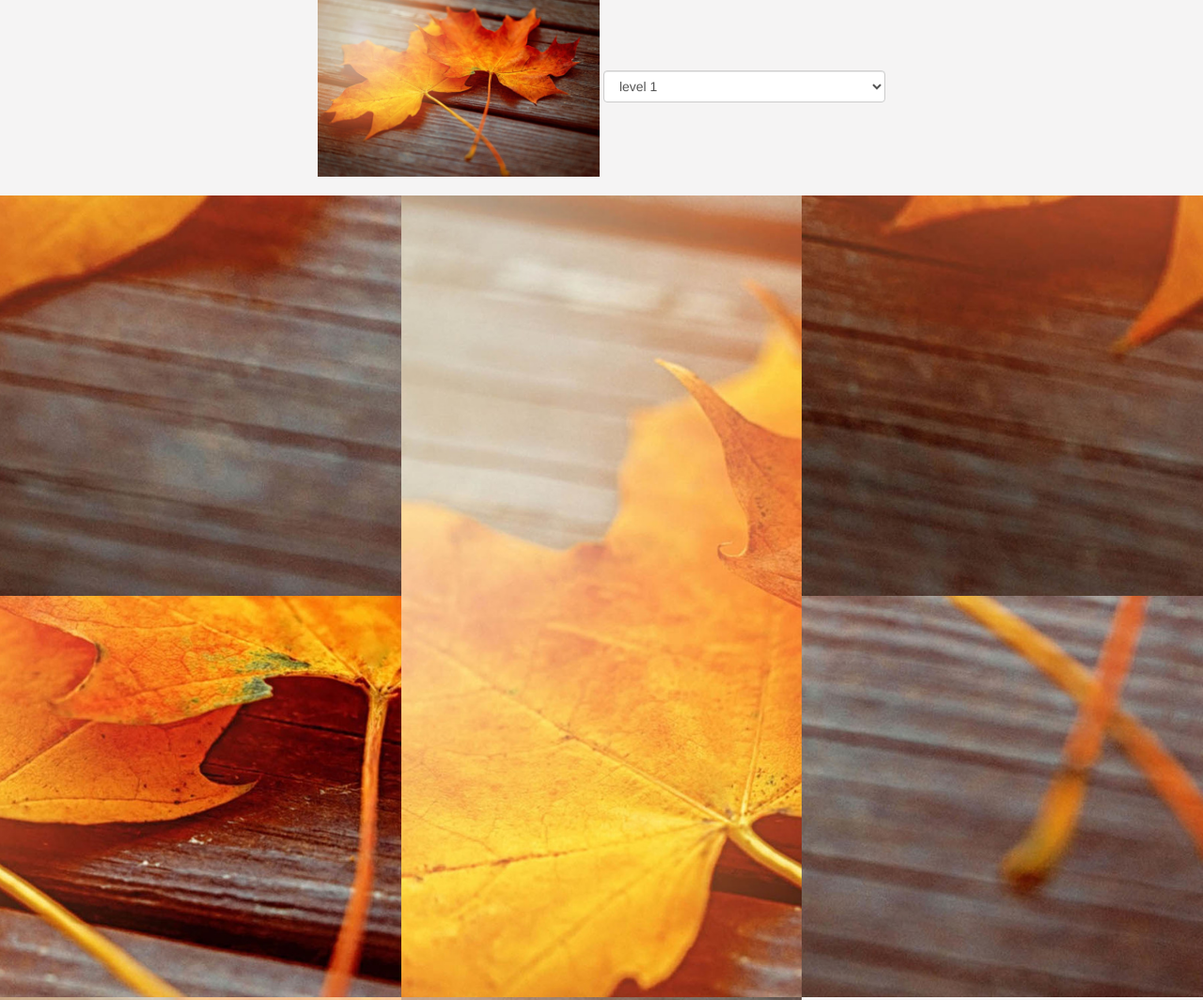
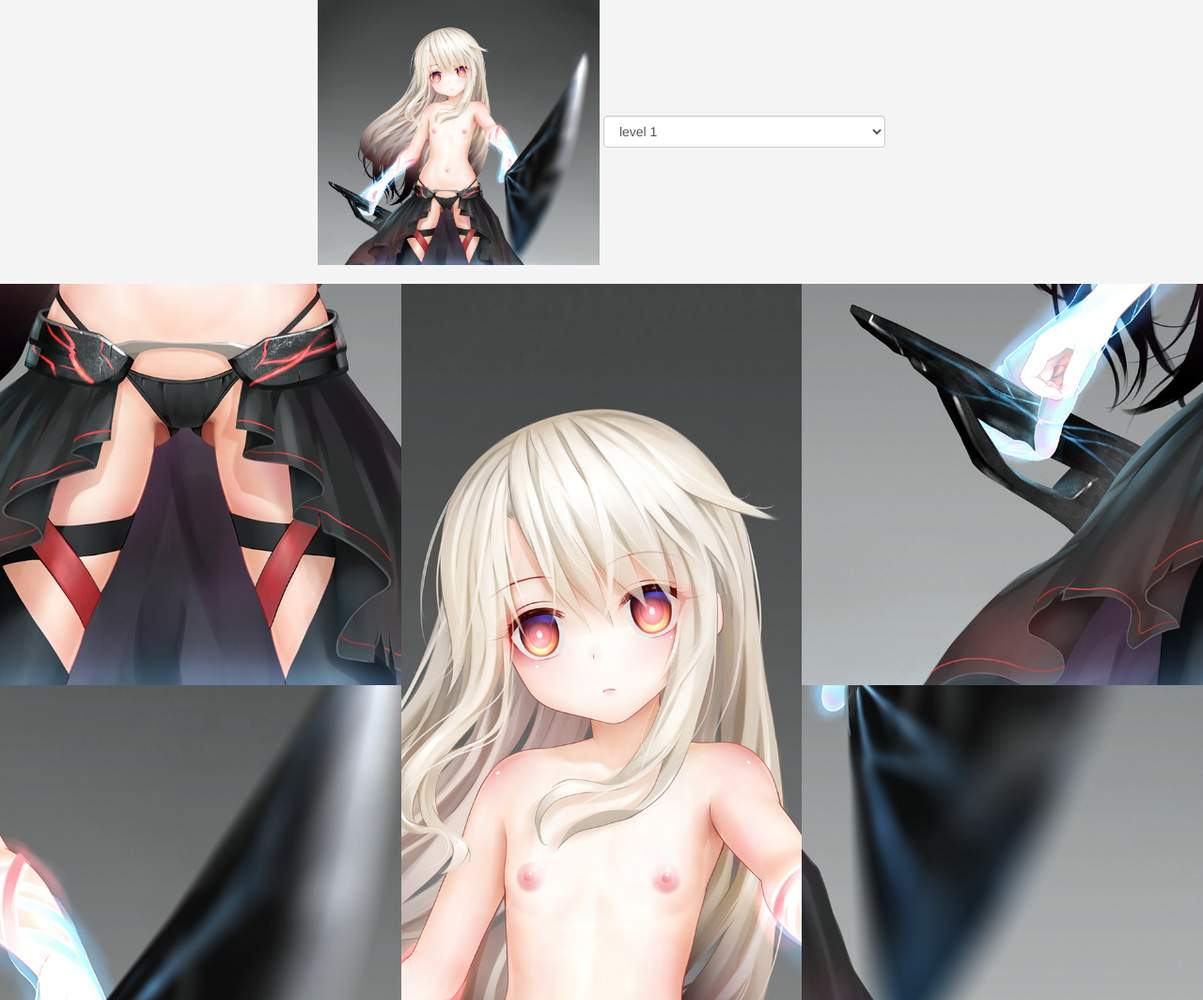
Before and after one commit to Moerj/HPuzzle, a website: page index.html in a window 1280 px wide. Shown: the top 1064 px of the page at 94% size. Drawn offline with Linux system fonts and the light colour scheme.

Commit message:
更换图片

```diff
--- a/index.html
+++ b/index.html
@@ -16,7 +16,7 @@
 <body>
 
     <div class="contrl">
-        <img id="simple" src="dist/images/img2.jpg" width="300">
+        <img id="simple" src="dist/images/img1.jpg" width="300">
         <select id="setLevel" class="form-control" style="width:300px" required="required">
             <option value="1">level 1</option>
             <option value="2">level 2</option>
@@ -41,7 +41,7 @@
             FastClick.attach(document.body);
 
             var puzzle = Puzzle({
-                imgUrl: 'dist/images/img2.jpg',
+                imgUrl: 'dist/images/img1.jpg',
                 contanier: '#contanier',
                 size: $('body').width(),
                 level: 1, //设置游戏难度 1~3
```
Also changed, not shown: readme.md.
